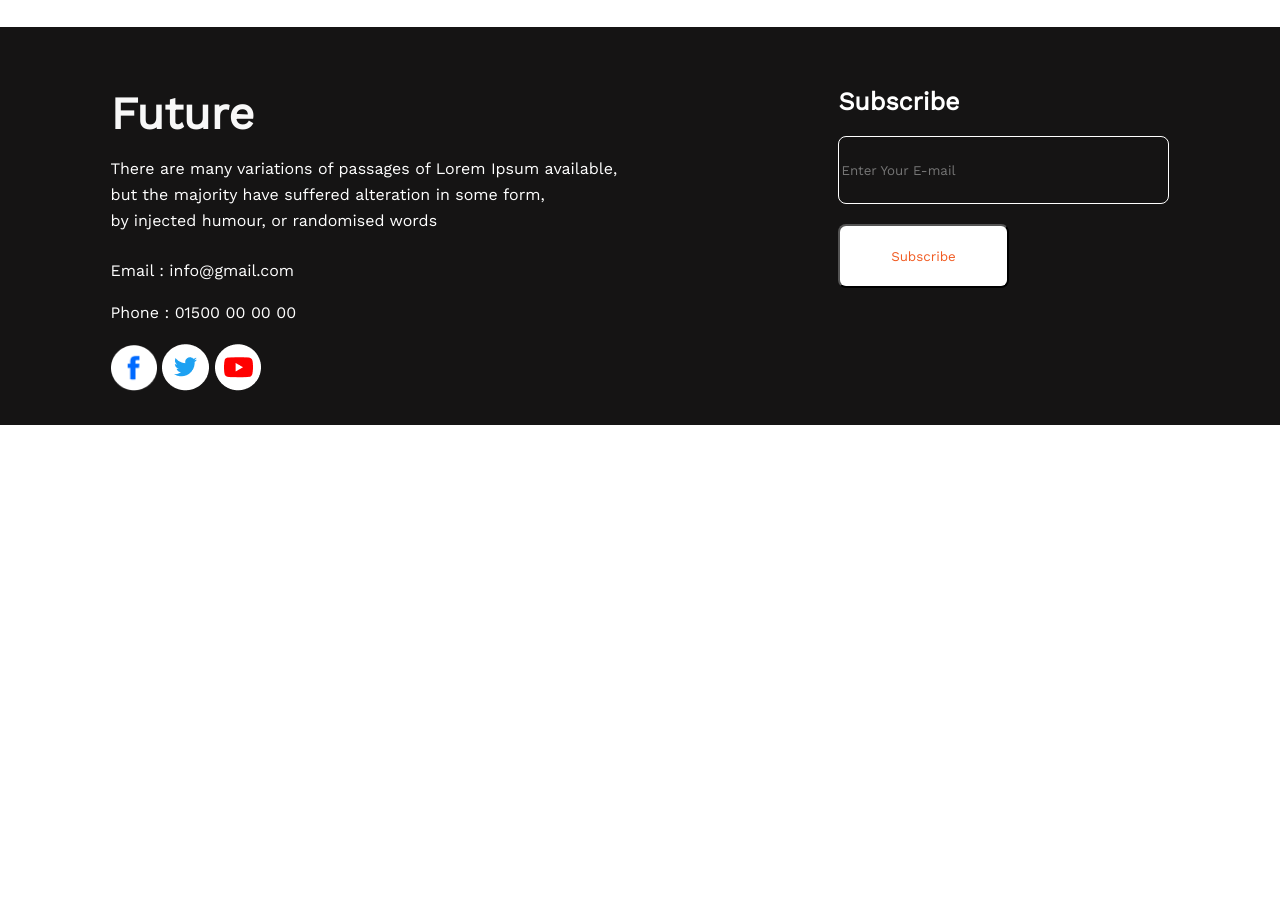
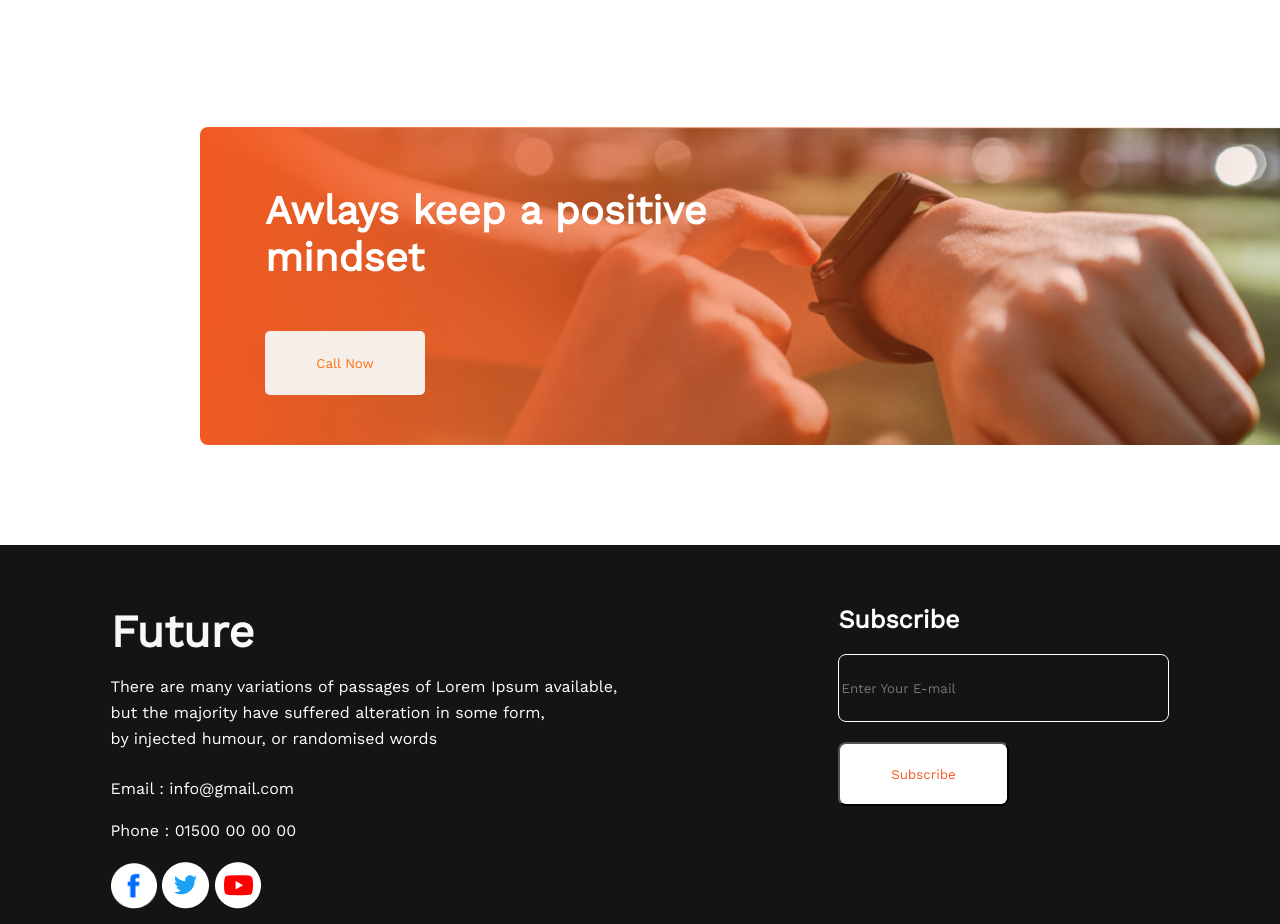
Before and after one commit to Sohanurrr/assignment-portfolio, a plain HTML site: page index.html in a window 1280 px wide. Shown: the part 2326-3250 px from the top of the page. Before the commit the page ends 2751 px from the top, so only its background shows below. Drawn offline with nearby package versions, Linux system fonts and the light colour scheme.

Commit message:
section-3 added

```diff
--- a/index.html
+++ b/index.html
@@ -71,6 +71,16 @@
     </div>
 </div>
     </section>
+    <section>
+        <div class="section-3">
+            <div>
+        <h3 class="st-1">Awlays keep a positive <br> mindset</h3>
+        <input class="btn-p2" type="button" value="Call Now">
+        </div>
+        <div>
+
+
+        </section>
     <footer class="foot">
 <div>
 <h2 class="a">Future</h2>
--- a/styles/portfolio.css
+++ b/styles/portfolio.css
@@ -108,6 +108,39 @@ li:before{
     display: flex;
     justify-content:space-around;
 }
+.section-3 {
+    background-image: linear-gradient(90deg, #F15B22 0%, rgba(241, 91, 34, 0) 100%), url('../images/watch.png');
+    /* height: 250px; */
+    background-repeat: no-repeat;
+    margin-right: 130px;
+    margin-left: 200px;
+    border-radius: 8px;
+    margin-top: 100px;
+    background-size: cover;
+    background-attachment: scroll;
+    width: 1140px;
+    margin-bottom: 100px;
+}
+
+.st-1 {
+    font-weight: 700;
+    font-size: 40px;
+    color: #FFFFFF;
+    padding: 60px 0px 50px 65px;
+
+}
+
+.btn-p2 {
+    width: 160px;
+    height: 64px;
+    background: #f6eee8;
+    border-radius: 5px;
+    color: #FD6E0A;
+    border: 0;
+    margin: 0px 20px 50px 65px;
+    /* margin: 15px 15px; */
+
+}
 .foot{
     display: flex;
     justify-content: space-around;
```
